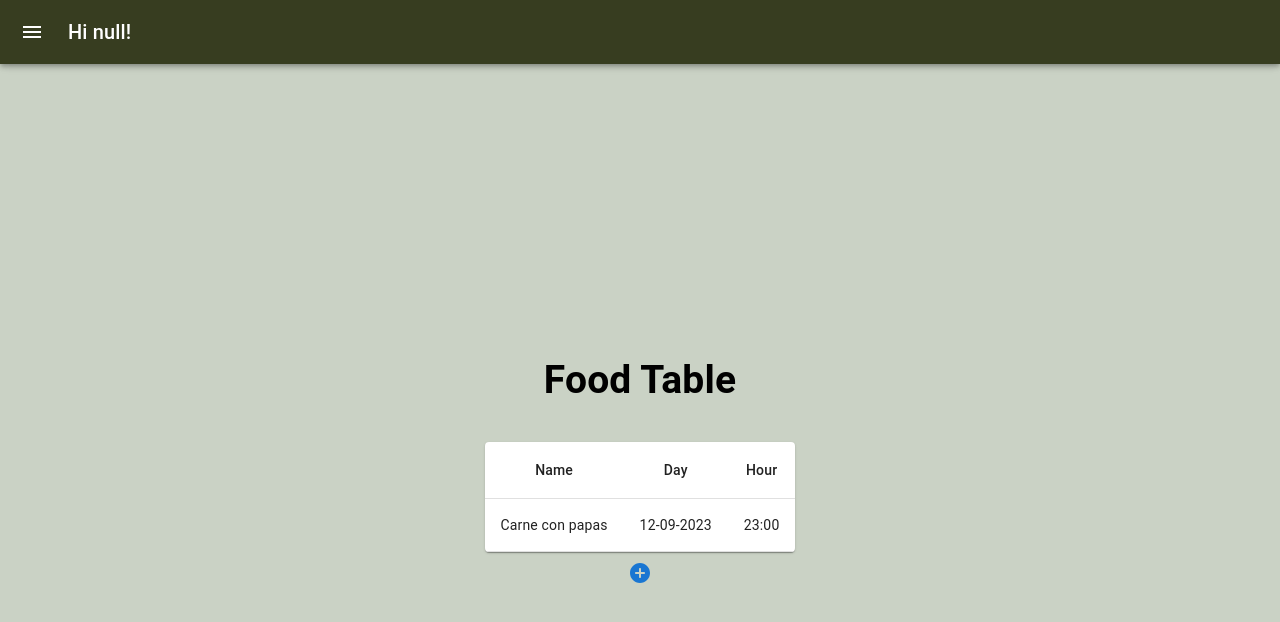
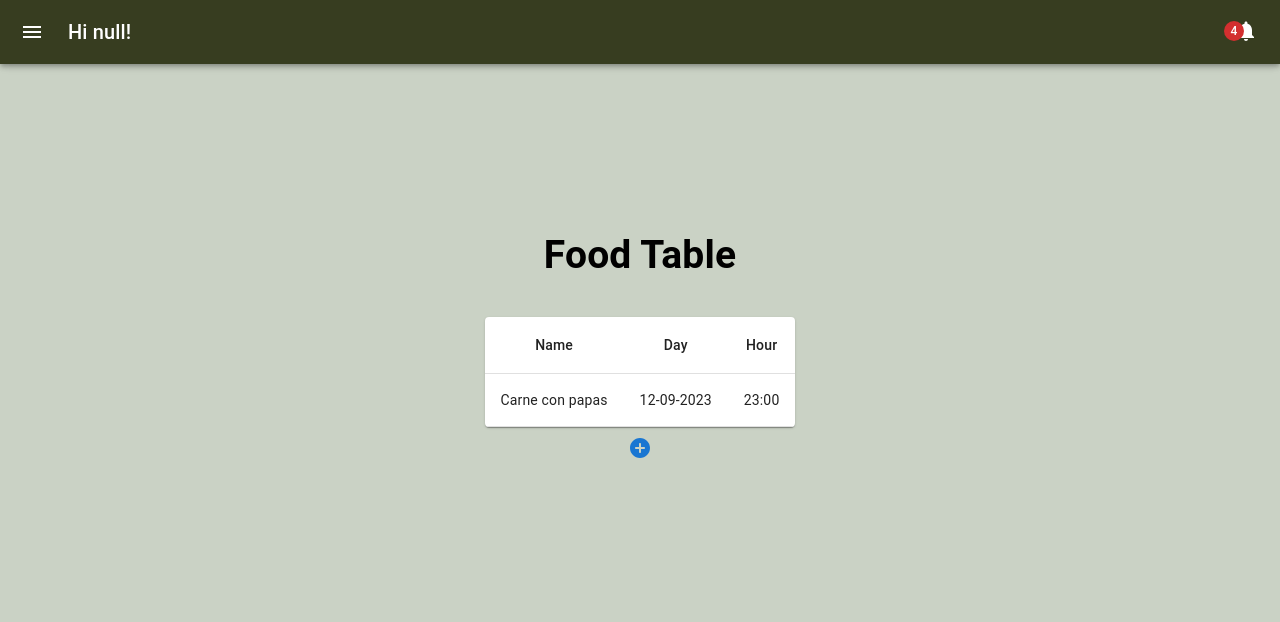
Before and after one commit to valenbia36/2023-lalibertadavanza-frontend, a React (Create React App) app: page /main in a window 1280 px wide. Shown: the top 622 px of the page. Built offline with nearby package versions, Linux system fonts and the light colour scheme.

Commit message:
Add notifications icon, autocomplete for the FoodForm and quantity

```diff
--- /dev/null
+++ b/src/components/Autocomplete/Autocomplete.jsx
@@ -0,0 +1,46 @@
+import * as React from 'react';
+import TextField from '@mui/material/TextField';
+import Grid from '@mui/material/Grid';
+import Autocomplete from '@mui/material/Autocomplete';
+import SelectSmall from './Quantity';
+import { Box } from '@mui/material';
+
+export default function FreeSolo() {
+  return (
+    <Grid container spacing={2}>
+      <Grid item xs={6}>
+        <Autocomplete
+          freeSolo
+          id="free-solo-2-demo"
+          disableClearable
+          options={top100Films.map((option) => option.title)}
+          renderInput={(params) => (
+            <TextField
+              {...params}
+              label="Food"
+              InputProps={{
+                ...params.InputProps,
+                type: 'search',
+              }}
+              fullWidth // Makes the TextField take up the full width available in the Grid item
+            />
+          )}
+        />
+      </Grid>
+      <Grid item xs={6}>
+        <SelectSmall />
+      </Grid>
+    </Grid>
+
+
+  );
+}
+
+const top100Films = [
+    { title: 'The Shawshank Redemption', year: 1994 },
+    { title: 'The Godfather', year: 1972 },
+    { title: 'The Godfather: Part II', year: 1974 },
+    { title: 'The Dark Knight', year: 2008 },
+    { title: '12 Angry Men', year: 1957 },
+    { title: "Schindler's List", year: 1993 },
+    { title: 'Pulp Fiction', year: 1994 }]
--- /dev/null
+++ b/src/components/Autocomplete/Quantity.jsx
@@ -0,0 +1,33 @@
+import * as React from 'react';
+import InputLabel from '@mui/material/InputLabel';
+import MenuItem from '@mui/material/MenuItem';
+import FormControl from '@mui/material/FormControl';
+import Select from '@mui/material/Select';
+
+export default function SelectSmall() {
+  const [age, setAge] = React.useState('');
+
+  const handleChange = (event) => {
+    setAge(event.target.value);
+  };
+
+  return (
+    <FormControl sx={{ m: 1, minWidth: 120 }} size="small">
+      <InputLabel id="demo-select-small-label">Quantity</InputLabel>
+      <Select
+        labelId="demo-select-small-label"
+        id="demo-select-small"
+        value={age}
+        label="Quantity"
+        onChange={handleChange}
+      >
+        <MenuItem value="">
+          <em>None</em>
+        </MenuItem>
+        <MenuItem value={1}>1</MenuItem>
+        <MenuItem value={2}>1</MenuItem>
+        <MenuItem value={3}>1</MenuItem>
+      </Select>
+    </FormControl>
+  );
+}
--- a/src/components/Drawer.jsx
+++ b/src/components/Drawer.jsx
@@ -16,8 +16,10 @@ import ListItem from '@mui/material/ListItem';
 import ListItemButton from '@mui/material/ListItemButton';
 import ListItemIcon from '@mui/material/ListItemIcon';
 import ListItemText from '@mui/material/ListItemText';
-import InboxIcon from '@mui/icons-material/MoveToInbox';
-import MailIcon from '@mui/icons-material/Mail';
+import AccountBoxIcon from '@mui/icons-material/AccountBox';
+import SettingsIcon from '@mui/icons-material/Settings';
+import LogoutIcon from '@mui/icons-material/Logout';
+import Notifications from "./Notifications"
 
 const drawerWidth = 240;
 
@@ -77,6 +79,7 @@ export default function PersistentDrawerLeft({user}) {
   const handleDrawerClose = () => {
     setOpen(false);
   };
+  const icons = [<AccountBoxIcon /> ,<SettingsIcon/>,<LogoutIcon/>]
 
   return (
     <Box sx={{ display: 'flex'}}>
@@ -95,6 +98,20 @@ export default function PersistentDrawerLeft({user}) {
           <Typography variant="h6" noWrap component="div">
             {"Hi " + user + "!"}
           </Typography>
+          <Box sx={{
+      position: 'fixed',
+      zIndex: 9999,
+      top: 10,
+      right: 40,
+      '@media (max-width: 600px)': {
+        // Adjust the positioning for smaller screens
+        right: '20px',
+        display:'flex',
+        ...(open && {display:'none'})
+      },
+    }}>
+        <Notifications badgeContent={4} />
+      </Box>
         </Toolbar>
       </AppBar>
       <Drawer
@@ -121,7 +138,7 @@ export default function PersistentDrawerLeft({user}) {
             <ListItem key={text} disablePadding>
               <ListItemButton>
                 <ListItemIcon>
-                  {index % 2 === 0 ? <InboxIcon /> : <MailIcon />}
+                  {icons[index]}
                 </ListItemIcon>
                 <ListItemText primary={text} />
               </ListItemButton>
--- a/src/components/FoodList.jsx
+++ b/src/components/FoodList.jsx
@@ -1,101 +1,23 @@
-import React, { useState, useEffect } from 'react';
-import {
-  Table,
-  TableBody,
-  TableCell,
-  TableContainer,
-  TableHead,
-  TableRow,
-  Paper,
-  Modal,
-  Box,
-  Typography,
-  IconButton,
-} from '@mui/material';
-import FoodForm from './FoodForm'
-import AddCircleRoundedIcon from '@mui/icons-material/AddCircleRounded';
+import React from 'react'
+import Box from '@mui/material/Box';
+import Paper from '@mui/material/Paper';
 
 const FoodList = () => {
-  const [foods, setFoods] = useState([{name: "Carne con papas", day: "12-09-2023", hour: "23:00"}]);
-  const [newFood, setNewFood] = useState({ name: '', category: '' });
-  const [isModalOpen, setIsModalOpen] = useState(false);
-  const openModal = () => {
-    setIsModalOpen(true);
-  };
-  const closeModal = () => {
-    setIsModalOpen(false);
-  };
-   /*useEffect(() => {
-    fetch('http://localhost:3001/api/auth/login'
-      .then((response) => {
-        setFoods(response.data);
-      })
-      .catch((error) => {
-        console.error('Error al cargar los alimentos:', error);
-      });
-  }, []);*/
-
-  const handleAddFood = () => {
-    //setFoods([...foods, response.data]);
-    setNewFood({ name: '', category: '' });
-    closeModal();
-
-  };
-
     return (
-    <div style={{ textAlign: 'center', marginTop: '10px', color: 'black' }}>
-      <h2>Food Table</h2>
-      <div style={{ display: 'flex', justifyContent: 'center'}}>
-        <TableContainer component={Paper}>
-          <Table>
-            <TableHead>
-              <TableRow>
-                <TableCell sx={{textAlign: 'center'}}>Name</TableCell>
-                <TableCell sx={{textAlign: 'center'}}>Day</TableCell>
-                <TableCell sx={{textAlign: 'center'}}>Hour</TableCell>
-              </TableRow>
-            </TableHead>
-            <TableBody>
-              {foods.map((food) => (
-                <TableRow key={food.id}>
-                  <TableCell sx={{textAlign: 'center'}}>{food.name}</TableCell>
-                  <TableCell sx={{textAlign: 'center'}}>{food.day}</TableCell>
-                  <TableCell sx={{textAlign: 'center'}}>{food.hour}</TableCell>
-                </TableRow>
-              ))}
-            </TableBody>
-          </Table>
-        </TableContainer>
-      </div>
-      <Modal
-      open={isModalOpen}
-      onClose={closeModal}
-      aria-labelledby="modal-title"
-      aria-describedby="modal-description"
-    >
         <Box
           sx={{
-          position: 'absolute',
-          top: '50%',
-          left: '50%',
-          transform: 'translate(-50%, -50%)',
-          width: 400,
-          bgcolor: 'background.paper',
-          boxShadow: 24,
-          p: 4,
+            display: 'flex',
+            flexWrap: 'wrap',
+            '& > :not(style)': {
+              m: 1,
+              width: 128,
+              height: 128,
+            },
           }}
         >
-        <FoodForm onAddFood={handleAddFood} />
+          <Paper elevation={3} />
         </Box>
-    </Modal>
-      <IconButton
-        color="primary"
-        onClick={openModal}
-      >
-        <AddCircleRoundedIcon />
-      </IconButton>
-    </div>
       );
-};
+}
 
 export default FoodList;
--- a/src/components/FoodForm.jsx
+++ b/src/components/MealForm.jsx
@@ -1,5 +1,6 @@
 import React, { useState } from 'react';
 import { TextField, Button } from '@mui/material';
+import Autocomplete  from './Autocomplete/Autocomplete'
 
 const FoodForm = ({ onAddFood }) => {
   const [newFood, setNewFood] = useState({ name: '', category: '' });
@@ -22,6 +23,7 @@ const FoodForm = ({ onAddFood }) => {
         value={newFood.name}
         onChange={(e) => setNewFood({ ...newFood, name: e.target.value })}
       />
+      <Autocomplete/>
       <TextField
         label="Date"
         variant="outlined"
--- /dev/null
+++ b/src/components/MealList.jsx
@@ -0,0 +1,101 @@
+import React, { useState, useEffect } from 'react';
+import {
+  Table,
+  TableBody,
+  TableCell,
+  TableContainer,
+  TableHead,
+  TableRow,
+  Paper,
+  Modal,
+  Box,
+  Typography,
+  IconButton,
+} from '@mui/material';
+import FoodForm from './MealForm'
+import AddCircleRoundedIcon from '@mui/icons-material/AddCircleRounded';
+
+const FoodList = () => {
+  const [foods, setFoods] = useState([{name: "Carne con papas", day: "12-09-2023", hour: "23:00"}]);
+  const [newFood, setNewFood] = useState({ name: '', category: '' });
+  const [isModalOpen, setIsModalOpen] = useState(false);
+  const openModal = () => {
+    setIsModalOpen(true);
+  };
+  const closeModal = () => {
+    setIsModalOpen(false);
+  };
+   /*useEffect(() => {
+    fetch('http://localhost:3001/api/auth/login'
+      .then((response) => {
+        setFoods(response.data);
+      })
+      .catch((error) => {
+        console.error('Error al cargar los alimentos:', error);
+      });
+  }, []);*/
+
+  const handleAddFood = () => {
+    //setFoods([...foods, response.data]);
+    setNewFood({ name: '', category: '' });
+    closeModal();
+
+  };
+
+  return (
+    <div style={{ textAlign: 'center', marginBottom: '250px', color: 'black'}}>
+      <h2>Food Table</h2>
+      <div style={{ display: 'flex', justifyContent: 'flex-start', maxWidth:'100%',}}>
+        <TableContainer component={Paper}>
+          <Table>
+            <TableHead>
+              <TableRow>
+                <TableCell sx={{textAlign: 'center'}}>Name</TableCell>
+                <TableCell sx={{textAlign: 'center'}}>Day</TableCell>
+                <TableCell sx={{textAlign: 'center'}}>Hour</TableCell>
+              </TableRow>
+            </TableHead>
+            <TableBody>
+              {foods.map((food) => (
+                <TableRow key={food.id}>
+                  <TableCell sx={{textAlign: 'center'}}>{food.name}</TableCell>
+                  <TableCell sx={{textAlign: 'center'}}>{food.day}</TableCell>
+                  <TableCell sx={{textAlign: 'center'}}>{food.hour}</TableCell>
+                </TableRow>
+              ))}
+            </TableBody>
+          </Table>
+        </TableContainer>
+      </div>
+      <Modal
+      open={isModalOpen}
+      onClose={closeModal}
+      aria-labelledby="modal-title"
+      aria-describedby="modal-description"
+    >
+      <Box
+        sx={{
+          position: 'absolute',
+          top: '50%',
+          left: '50%',
+          transform: 'translate(-50%, -50%)',
+          width: 400,
+          bgcolor: 'background.paper',
+          boxShadow: 24,
+          p: 4,
+        }}
+      >
+        <FoodForm onAddFood={handleAddFood} />
+      </Box>
+    </Modal>
+      <IconButton
+        color="primary"
+        onClick={openModal}
+      >
+        <AddCircleRoundedIcon />
+      </IconButton>
+    </div>
+  );
+};
+
+export default FoodList;
--- /dev/null
+++ b/src/components/Notifications.jsx
@@ -0,0 +1,27 @@
+import * as React from 'react';
+import IconButton from '@mui/material/IconButton';
+import NotificationsIcon from '@mui/icons-material/Notifications';
+import Badge from '@mui/material/Badge';
+import Tooltip  from '@mui/material/Tooltip';
+
+const Notifications = ({badgeContent}) => {
+  const newNotifications = 'You have '+badgeContent+' new notifications!'
+  const noNotifications = 'You have no notifications'
+
+  return(
+    <Tooltip title ={badgeContent ? newNotifications:noNotifications }>
+        <IconButton
+            color="inherit"
+            aria-label="notifications"
+            edge="end"
+            sx={{ left:'50%'}}
+          >
+            <Badge badgeContent={4} color="error"></Badge>
+              <NotificationsIcon/>
+            <Badge/>
+          </IconButton>
+    </Tooltip>
+
+
+)}
+export default Notifications;
--- a/src/screens/Main.js
+++ b/src/screens/Main.js
@@ -1,5 +1,6 @@
 import React from 'react';
 import Drawer from '../components/Drawer';
+import MealList from '../components/MealList'
 import FoodList from '../components/FoodList'
 
 const Main = () => {
@@ -7,7 +8,7 @@ const Main = () => {
   return(
     <div>
         <Drawer user={localStorage.getItem('username')}/>
-        <FoodList/>
+        <MealList />
     </div>
   );
 }
```
Lines whose indentation alone changed are shown as unchanged.
